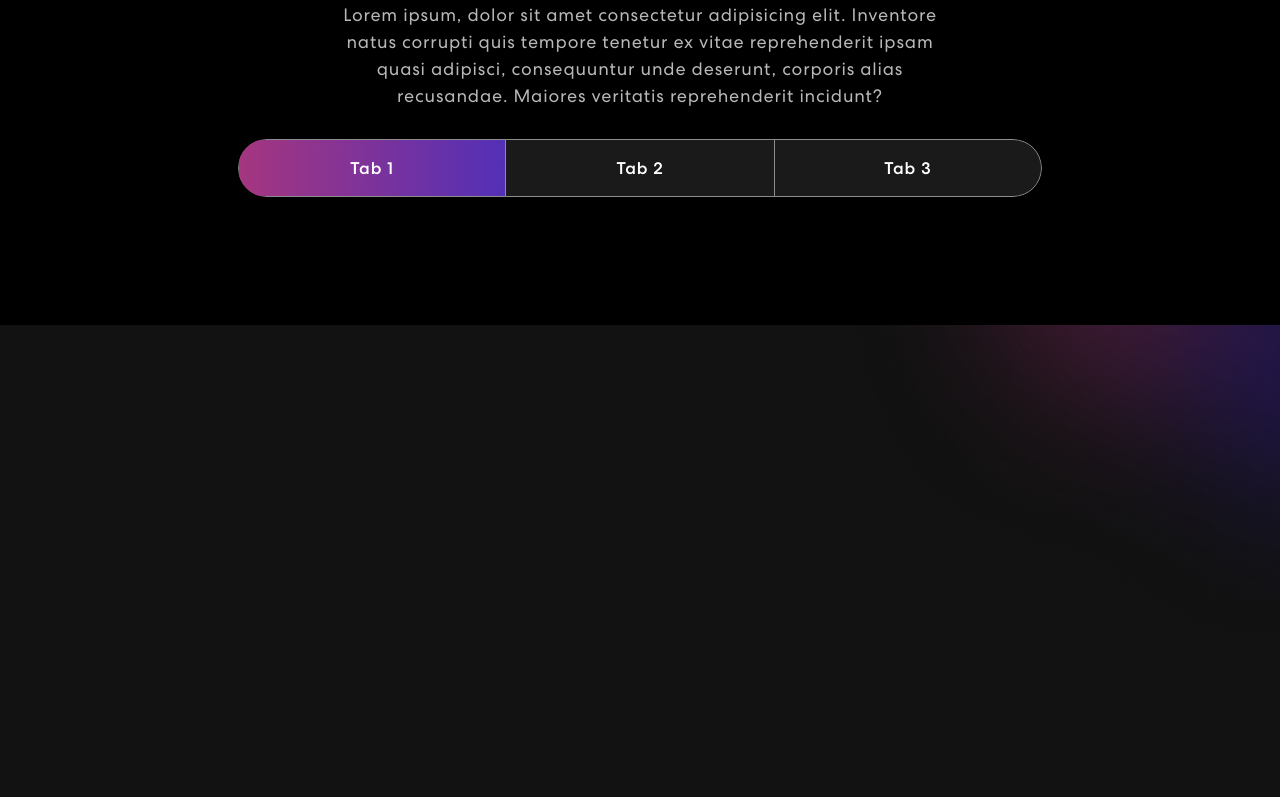
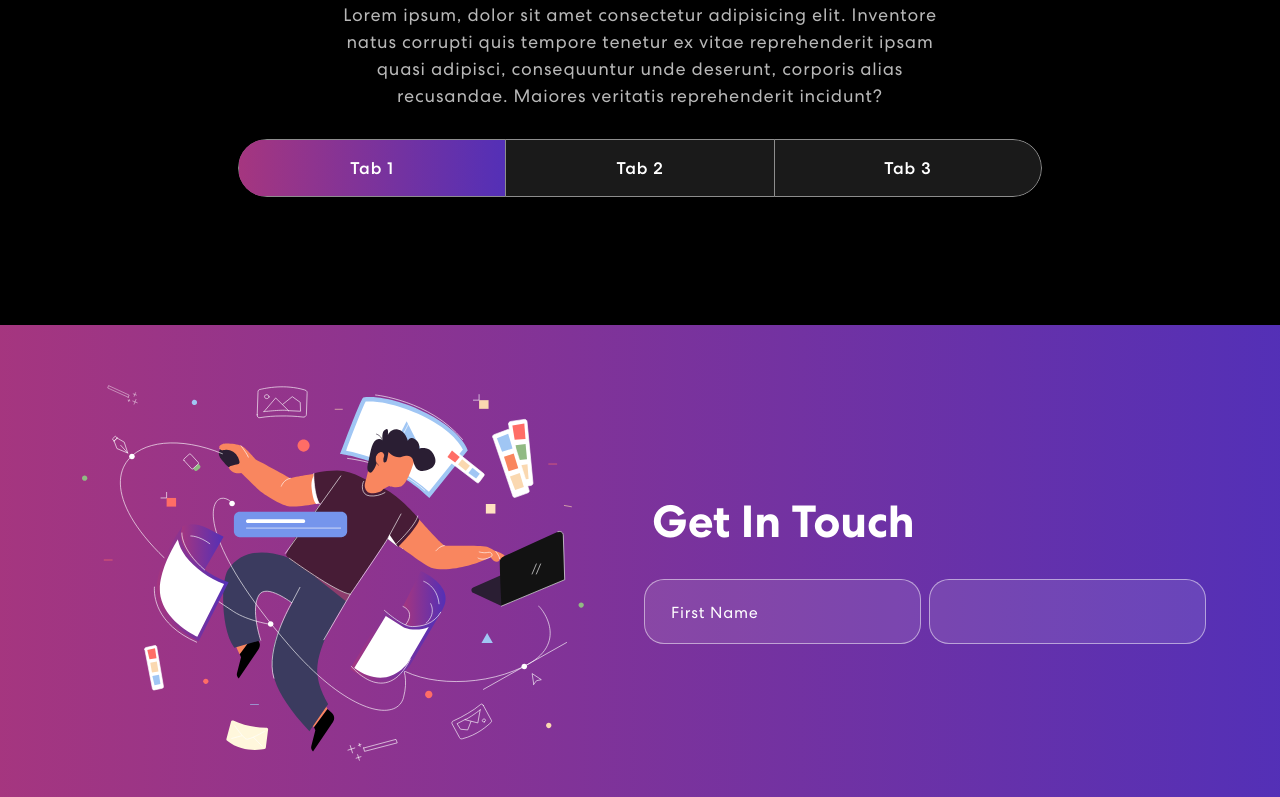
Before and after one commit to btfredr/personalportfolio, a React (Create React App) app: page / in a window 1280 px wide. Shown: the part 2000-2797 px from the top of the page. Before the commit the page ends 2662 px from the top, so only its background shows below. Built offline with nearby package versions, Linux system fonts and the light colour scheme.

Commit message:
working on contact comp

```diff
--- a/src/App.js
+++ b/src/App.js
@@ -4,6 +4,7 @@
 import "bootstrap/dist/css/bootstrap.min.css";
 import Skills from "./components/Skills";
 import Projects from "./components/Projects";
+import Contact from "./components/Contact";
 
 function App() {
   return (
@@ -12,6 +13,7 @@
       <Banner />
       <Skills />
       <Projects />
+      <Contact />
     </div>
   );
 }
--- /dev/null
+++ b/src/components/Contact.js
@@ -0,0 +1,56 @@
+import { useState } from "react";
+import { Container, Row, Col } from "react-bootstrap";
+import contactImg from "../assets/img/contact-img.svg";
+
+const Contact = () => {
+  const formInitialDetails = {
+    firstName: "",
+    lastName: "",
+    email: "",
+    phone: "",
+    message: "",
+  };
+
+  const [formDetails, setFormDetails] = useState(formInitialDetails);
+  const [buttonText, setButtonText] = useState("Send");
+  const [status, setStatus] = useState({});
+
+  const onFormUpdate = (category, value) => {
+    setFormDetails({
+      ...formDetails,
+      [category]: value,
+    });
+  };
+
+  return (
+    <section className="contact" id="connect">
+      <Container>
+        <Row className="align-items-center">
+          <Col md={6}>
+            <img src={contactImg} alt="Contact Me" />
+          </Col>
+          <Col md={6}>
+            <h2>Get In Touch</h2>
+            <form>
+              <Row>
+                <Col sm={6} className="px-1">
+                  <input
+                    type="text"
+                    value={formDetails.firstName}
+                    placeholder="First Name"
+                    onChange={(e) => onFormUpdate("firstName", e.target.value)}
+                  />
+                </Col>
+                <Col sm={6} className="px-1">
+                  <input type="text" />
+                </Col>
+              </Row>
+            </form>
+          </Col>
+        </Row>
+      </Container>
+    </section>
+  );
+};
+
+export default Contact;
```
